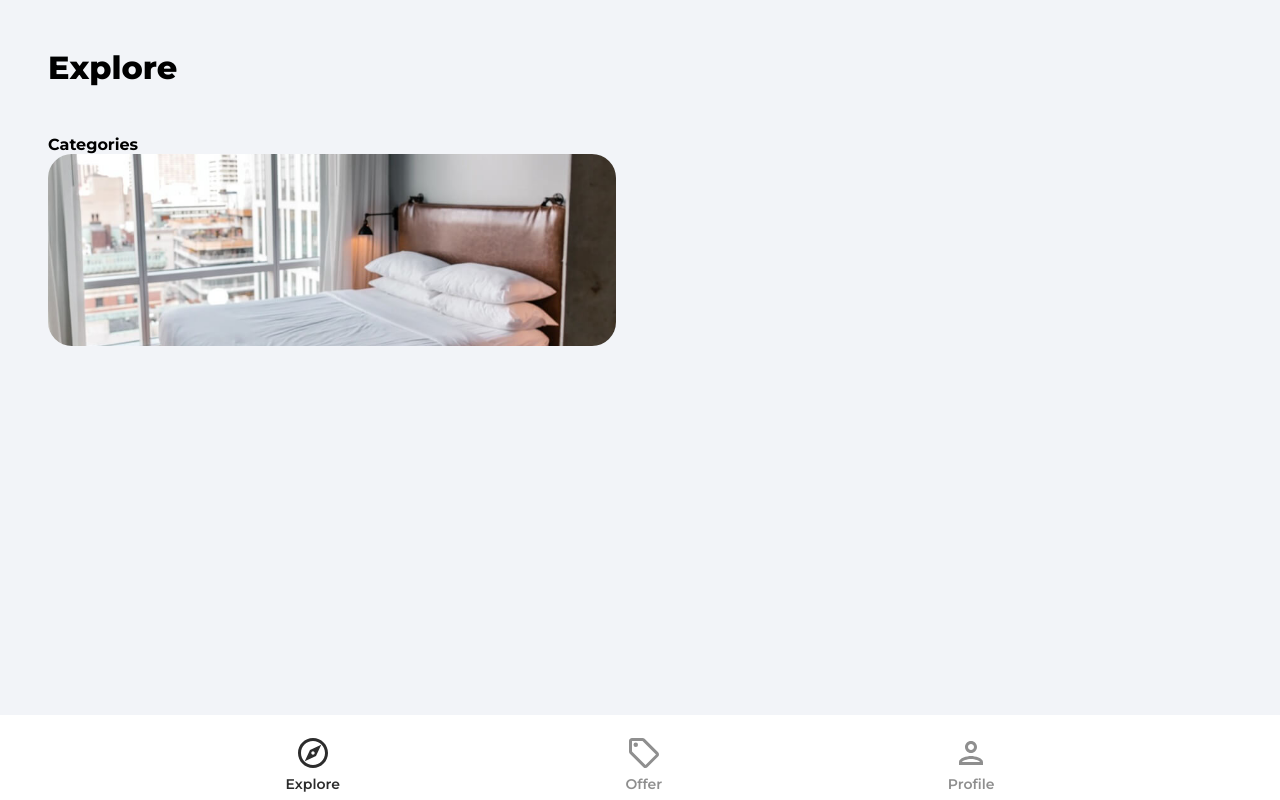
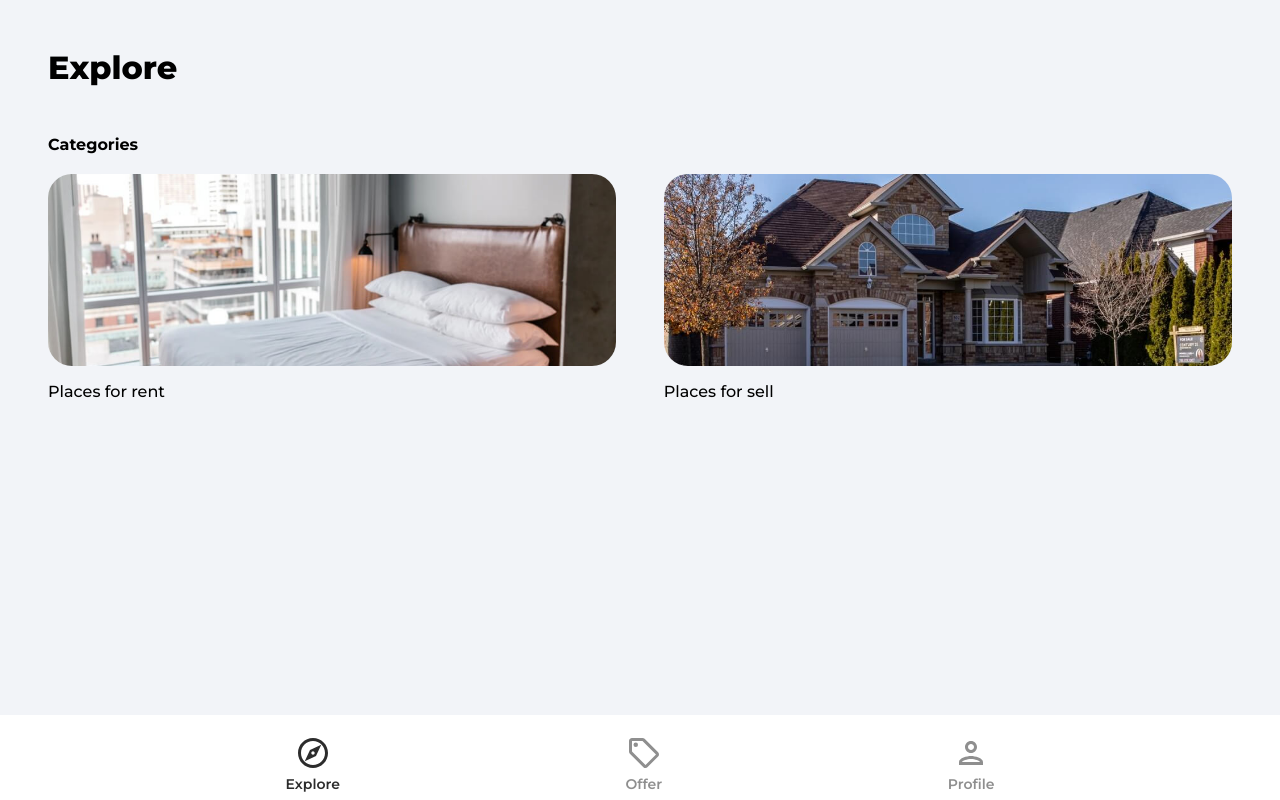
Before and after one commit to it27427/house-marketplace-app, a React (Vite) app: page / in a window 1280 px wide. Built offline with nearby package versions, Linux system fonts and the light colour scheme.

Commit message:
style-updated

```diff
--- a/src/assets/css/index.css
+++ b/src/assets/css/index.css
@@ -365,6 +365,7 @@ h1, h2, h3, h4, h5, h6 {
 
 .exploreCategoryHeading {
   margin-top: 3rem;
+  margin-bottom: 1.25rem;
 }
 
 .swiper-container {
@@ -438,7 +439,7 @@ h1, h2, h3, h4, h5, h6 {
   width: 100%;
   border-radius: 1.5rem;
   object-fit: cover;
-  margin: 0 auto;
+  margin: 0 auto 0.75rem;
 }
 
 .exploreCategoryName {
--- a/src/pages/Explore.jsx
+++ b/src/pages/Explore.jsx
@@ -15,9 +15,19 @@ const Explore = () => {
           <Link to='/category/rent'>
             <img
               src={rentCategoryImage}
-              alt='category-thumbnail'
+              alt='rent-thumbnail'
               className='exploreCategoryImg'
             />
+            <p className='exploreCategoryName'>Places for rent</p>
+          </Link>
+
+          <Link to='/category/sell'>
+            <img
+              src={sellCategoryImage}
+              alt='sell-thumbnail'
+              className='exploreCategoryImg'
+            />
+            <p className='exploreCategoryName'>Places for sell</p>
           </Link>
         </div>
       </main>
```
